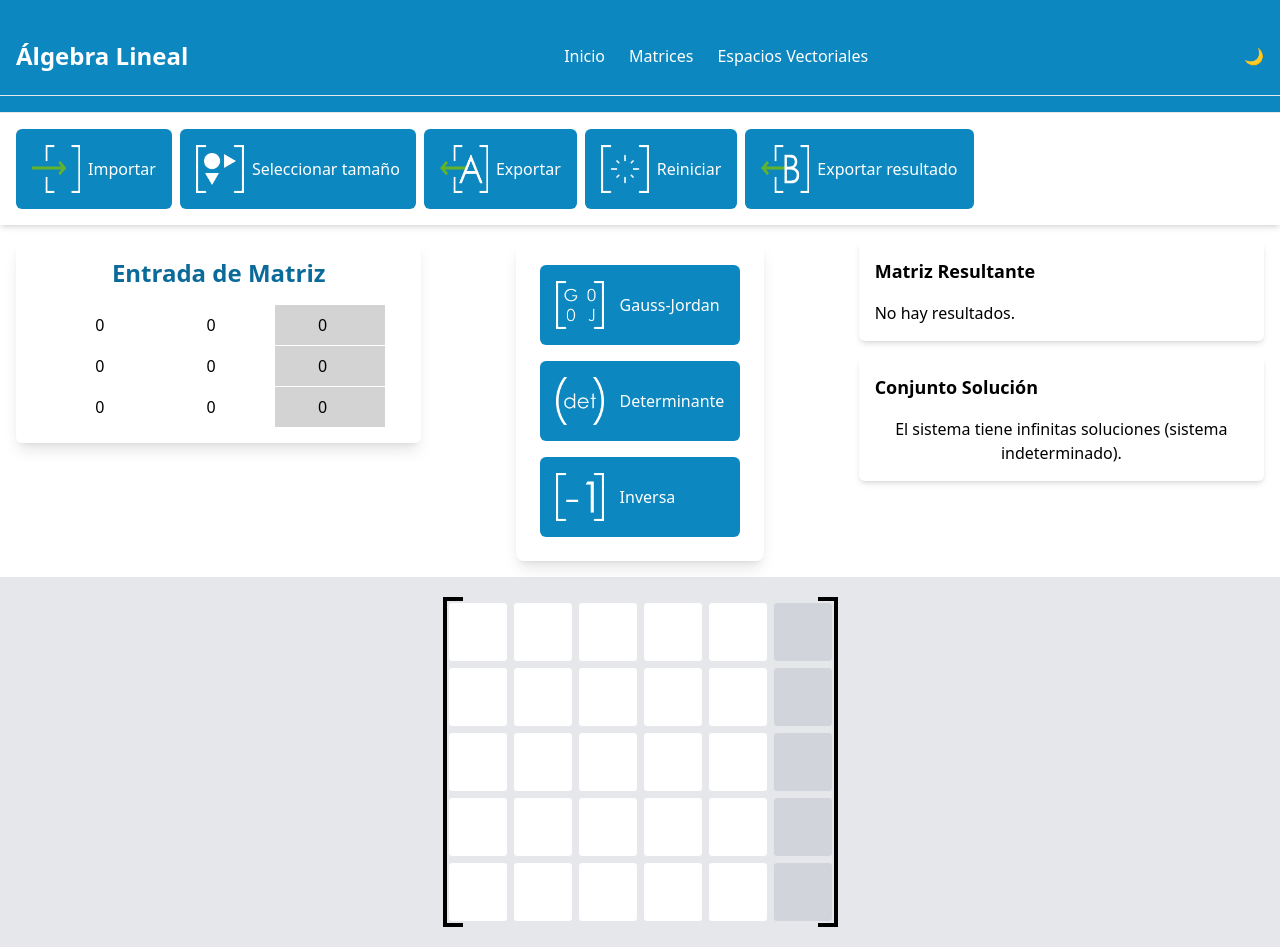
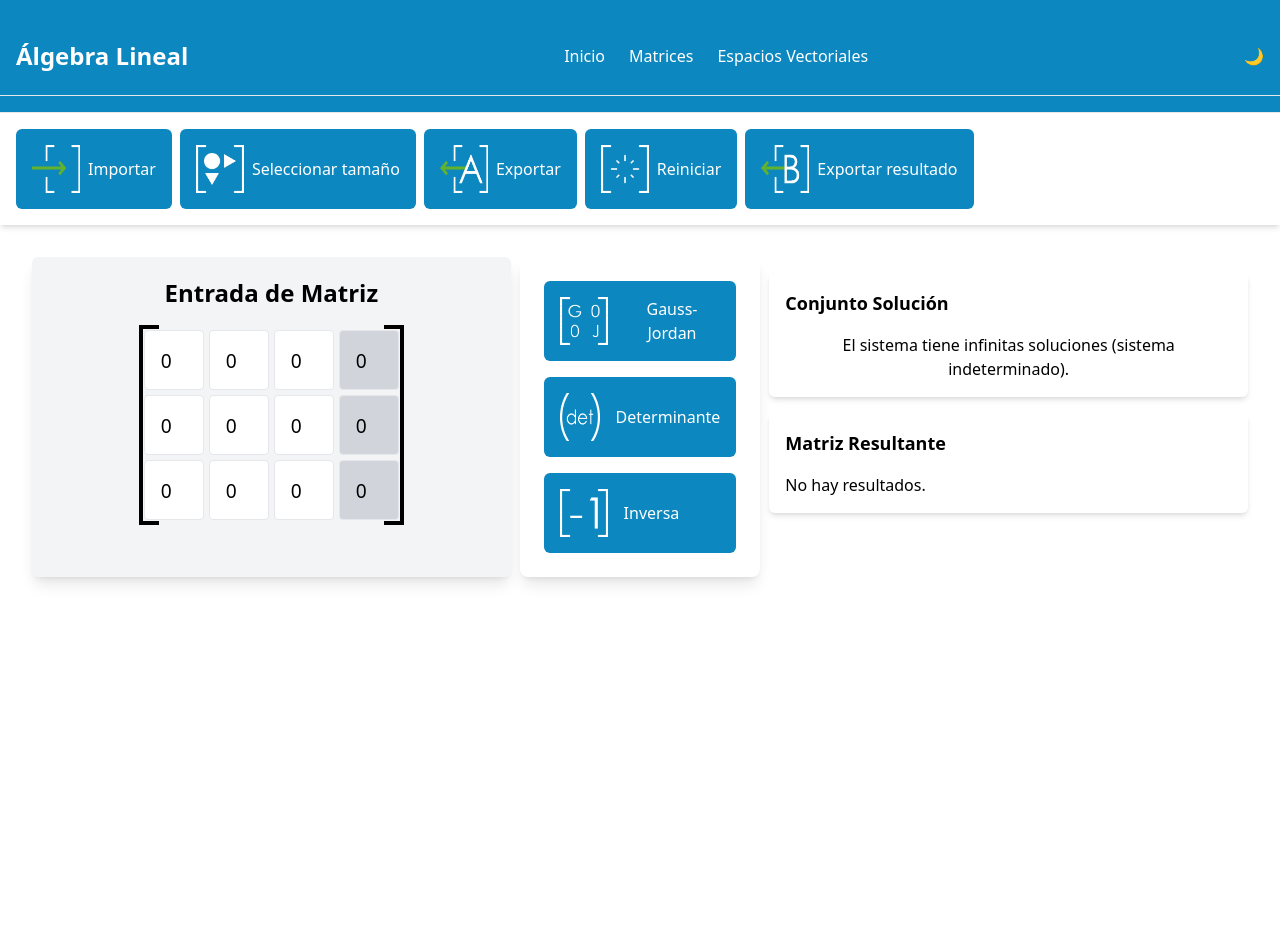
Before and after one commit to juliovalenciag/algebra-lineal, a React (Vite) app: page /matrices in a window 1280 px wide. After the commit the page ends 800 px from the top, so only its background shows below. Built offline with nearby package versions, Linux system fonts and the light colour scheme.

Commit message:
matrix and layout

```diff
--- a/src/components/matrices/MatrixInput.css
+++ b/src/components/matrices/MatrixInput.css
@@ -1,88 +1,11 @@
 .matrix-wrapper {
+    padding: 10px;
+    display: inline-block;
+    /* Asegura que el wrapper sea tan ancho como el contenido */
     position: relative;
-    display: flex;
-    align-items: center;
-    justify-content: center;
 }
 
-.matrix-bracket-left,
-.matrix-bracket-right {
-    position: absolute;
-    top: -10px;
-    /* Ajuste la posición superior para alinear los corchetes con las celdas */
-    bottom: -10px;
-    /* Ajuste la posición inferior para alinear los corchetes con las celdas */
-    width: 10px;
-    display: flex;
-    flex-direction: column;
-    justify-content: space-between;
-    font-size: 3rem;
-    color: var(--color-primary-dark);
+input[type="number"] {
+    text-align: center;
+    font-size: 1.2rem;
 }
-
-.matrix-bracket-left::before,
-.matrix-bracket-left::after,
-.matrix-bracket-right::before,
-.matrix-bracket-right::after {
-    content: '';
-    display: block;
-    width: 2px;
-    background-color: var(--color-primary-dark);
-}
-
-.matrix-bracket-left::before,
-.matrix-bracket-right::before {
-    height: 10px;
-    margin-top: -5px;
-}
-
-.matrix-bracket-left::after,
-.matrix-bracket-right::after {
-    height: 10px;
-    margin-bottom: -5px;
-}
-
-.matrix-bracket-left::before,
-.matrix-bracket-left::after {
-    height: 2px;
-    width: 100%;
-    background-color: var(--color-primary-dark);
-}
-
-.matrix-bracket-right::before,
-.matrix-bracket-right::after {
-    height: 2px;
-    width: 100%;
-    background-color: var(--color-primary-dark);
-}
-
-.matrix-bracket-left {
-    left: -15px;
-}
-
-.matrix-bracket-right {
-    right: -15px;
-}
-
-.matrix-container {
-    position: relative;
-    display: grid;
-    grid-gap: 1px;
-    padding-left: 20px;
-    padding-right: 20px;
-}
-
-.matrix-container input {
-    box-sizing: border-box;
-    text-align: center;
-    font-size: 1rem;
-    height: 2.5rem;
-    border: 1px solid var(--color-primary-dark);
-    background-color: var(--color-background-light);
-}
-
-.matrix-container input.constant-term {
-    background-color: #d3d3d3;
-    /* Color diferente para términos constantes */
-    border-color: var(--color-secondary);
-}
--- a/src/components/matrices/MatrixInput.jsx
+++ b/src/components/matrices/MatrixInput.jsx
@@ -1,10 +1,11 @@
-import React, { useEffect } from 'react';
+import React, { useEffect, useRef } from 'react';
 import { useMatrix } from '../../context/MatrixContext';
 import './MatrixInput.css';
 
 const MatrixInput = () => {
     const { matrixSize, matrix, setMatrix } = useMatrix();
     const { rows, columns } = matrixSize;
+    const matrixRef = useRef(null);
 
     useEffect(() => {
         setMatrix(Array.from({ length: rows }, () => Array(columns).fill(0)));
@@ -17,29 +18,59 @@ const MatrixInput = () => {
         setMatrix(newMatrix);
     };
 
+    const entryWidth = Math.max(60, 600 / Math.max(columns, 10));
+    const entryHeight = Math.max(60, 300 / Math.max(rows, 10));
+    const padding = 5;
+    const bracketWidth = 20;
+    const bracketDepth = 10;
+    const bracketHeight = `${rows * entryHeight + (rows - 1) * padding}px`;
+
+    const isSquare = rows === columns;
+    const constantTermColumn = !isSquare ? columns - 1 : null;
+
+    const bgColorDefault = 'bg-white';
+    const bgColorConstant = !isSquare ? 'bg-gray-300' : 'bg-white';
+    const bracketColor = 'border-black';
+
     return (
-        <div className='flex flex-col items-center p-4 shadow-lg rounded-md bg-white dark:bg-dark-foreground w-full'>
-            <h2 className='text-2xl font-semibold mb-4 text-primary-dark dark:text-background-light'>Entrada de Matriz</h2>
-            <div className="relative w-full overflow-auto">
-                <div className="relative flex justify-center items-center matrix-wrapper">
-                    <div className="matrix-bracket-left"></div>
-                    <div className="grid gap-1 matrix-container" style={{ gridTemplateColumns: `repeat(${columns}, minmax(40px, 1fr))` }}>
+        <div className='flex flex-col items-center shadow-lg rounded-md bg-gray-100 p-5 w-full h-full'>
+            <h2 className='text-2xl font-semibold mb-4'>Entrada de Matriz</h2>
+
+            <div className="relative w-full h-full overflow-auto" ref={matrixRef}>
+                <div className="flex justify-center items-center">
+                    <div className="relative flex items-center matrix-wrapper" style={{ padding: `5px` }}>
+                        <div className="absolute left-0 top-0 flex flex-col justify-between z-10"
+                            style={{ width: bracketWidth, height: `calc(${bracketHeight} + ${padding * 2}px)` }}>
+                            <div className={`${bracketColor} border-l-4 border-t-4`} style={{ height: `${bracketDepth}px` }}></div>
+                            <div className={`${bracketColor} border-l-4 flex-grow`}></div>
+                            <div className={`${bracketColor} border-l-4 border-b-4`} style={{ height: `${bracketDepth}px` }}></div>
+                        </div>
+                        <div className="absolute right-0 top-0 flex flex-col justify-between z-10"
+                            style={{ width: bracketWidth, height: `calc(${bracketHeight} + ${padding * 2}px)` }}>
+                            <div className={`${bracketColor} border-r-4 border-t-4`} style={{ height: `${bracketDepth}px` }}></div>
+                            <div className={`${bracketColor} border-r-4 flex-grow`}></div>
+                            <div className={`${bracketColor} border-r-4 border-b-4`} style={{ height: `${bracketDepth}px` }}></div>
+                        </div>
+                        <div className="grid" style={{
+                            gridTemplateColumns: `repeat(${columns}, minmax(${entryWidth}px, 1fr))`,
+                            gap: `${padding}px`,
+                        }}>
                             {matrix.map((row, rowIndex) => (
                                 <React.Fragment key={rowIndex}>
                                     {row.map((value, colIndex) => (
                                         <input
                                             key={colIndex}
-                                        className={`w-full h-10 text-center p-1 border-2 ${colIndex === columns - 1 ? 'constant-term' : 'border-primary-dark bg-background-light text-black'
-                                            } dark:border-gray-600 dark:bg-dark-background dark:text-background-light`}
+                                            className={`p-2 border rounded ${colIndex === constantTermColumn ? bgColorConstant : bgColorDefault}`}
                                             type="number"
                                             value={value}
                                             onChange={(e) => handleInputChange(e.target.value, rowIndex, colIndex)}
+                                            style={{ width: `${entryWidth}px`, height: `${entryHeight}px` }}
                                         />
                                     ))}
                                 </React.Fragment>
                             ))}
                         </div>
-                    <div className="matrix-bracket-right"></div>
+                    </div>
                 </div>
             </div>
         </div>
--- a/src/context/MatrixContext.jsx
+++ b/src/context/MatrixContext.jsx
@@ -5,7 +5,7 @@ const MatrixContext = createContext();
 export const useMatrix = () => useContext(MatrixContext);
 
 export const MatrixProvider = ({ children }) => {
-    const [matrixSize, setMatrixSize] = useState({ rows: 3, columns: 3 });
+    const [matrixSize, setMatrixSize] = useState({ rows: 3, columns: 4 });
     const [matrix, setMatrix] = useState(Array(3).fill(Array(3).fill(0)));
     const [resultMatrix, setResultMatrix] = useState(null);
     const [solution, setSolution] = useState('');
--- a/src/pages/Matrices.jsx
+++ b/src/pages/Matrices.jsx
@@ -7,8 +7,6 @@ import MethodButtons from '../components/matrices/MethodButtons';
 import MatrixSizeModal from '../components/matrices/MatrixSizeModal';
 import MatrixResults from '../components/matrices/MatrixResults';
 import MatrixSolution from '../components/matrices/MatrixSolution';
-
-import MatrixTest from '../components/matrices/MatrixTest';
 
 const Matrices = () => {
     const { isModalOpen, openModal, closeModal, solveGaussJordan } = useMatrix();
@@ -56,23 +54,22 @@ const Matrices = () => {
                 onExportResult={handleExportResult}
             />
             <MatrixSizeModal isOpen={isModalOpen} onClose={closeModal} />
-            <div className='container mx-auto p-4 grid grid-cols-1 lg:grid-cols-3 gap-4'>
-                <div className='col-span-1'>
+            <div className='grid grid-cols-12 gap-4 p-4'>
+                <div className='col-span-12 lg:col-span-5 flex items-center justify-center  p-4'>
                     <MatrixInput />
                 </div>
-                <div className="col-span-1 lg:col-span-1 flex flex-col items-center justify-start">
+                <div className="col-span-12 lg:col-span-2 flex flex-col items-center justify-center  text-white p-4">
                     <MethodButtons
                         onGaussJordan={handleGaussJordan}
                         onDeterminante={handleDeterminante}
                         onInversa={handleInversa}
                     />
                 </div>
-                <div className="col-span-1 lg:col-span-1 flex flex-col items-center justify-start">
+                <div className="col-span-12 lg:col-span-5 flex flex-col items-center justify-start  p-4 space-y-4">
+                    <MatrixSolution />
                     <MatrixResults />
-                    <MatrixSolution />
                 </div>
             </div>
-            <MatrixTest rows={5} columns={6} />
         </>
     );
 };
```
Lines whose indentation alone changed are shown as unchanged.
